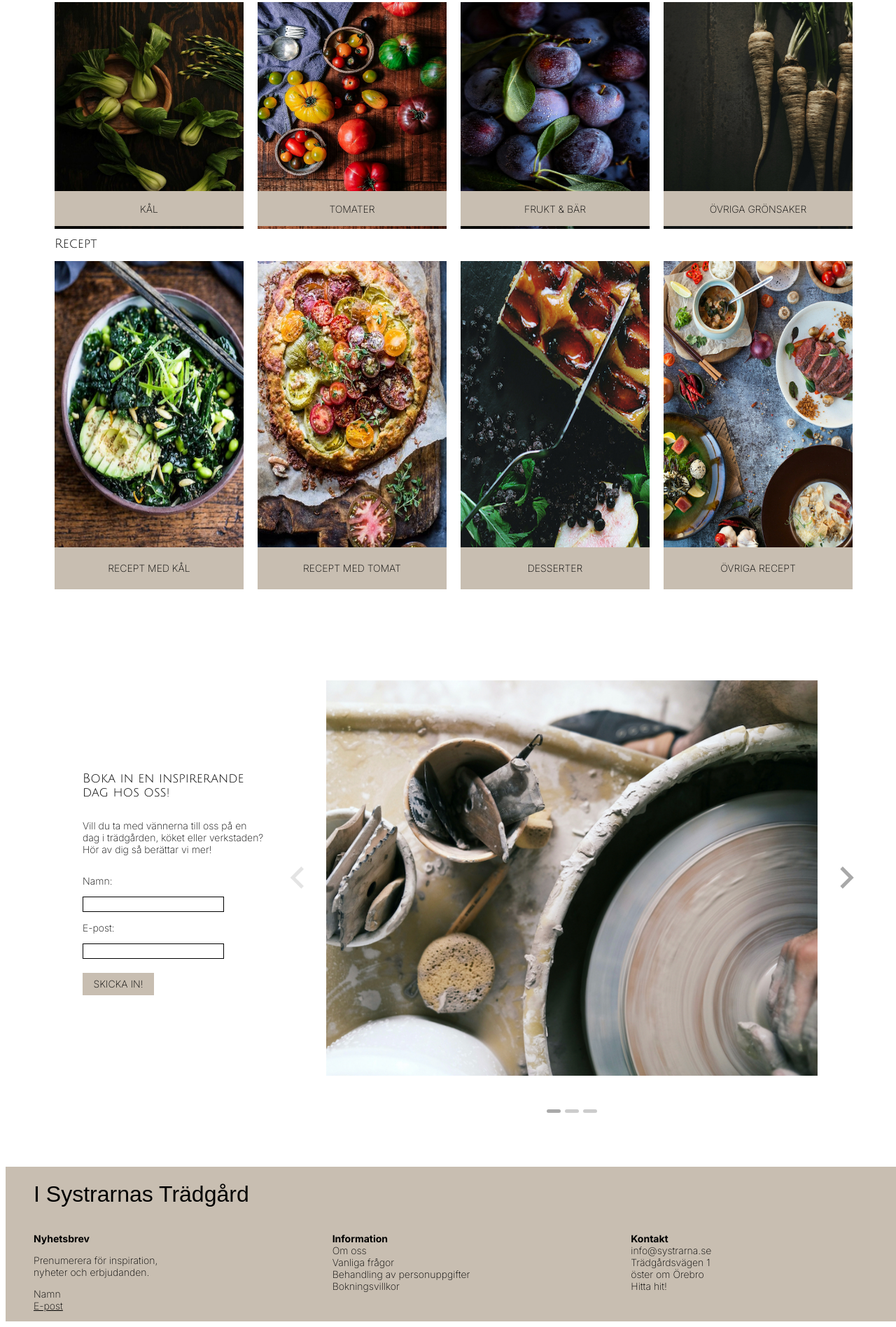
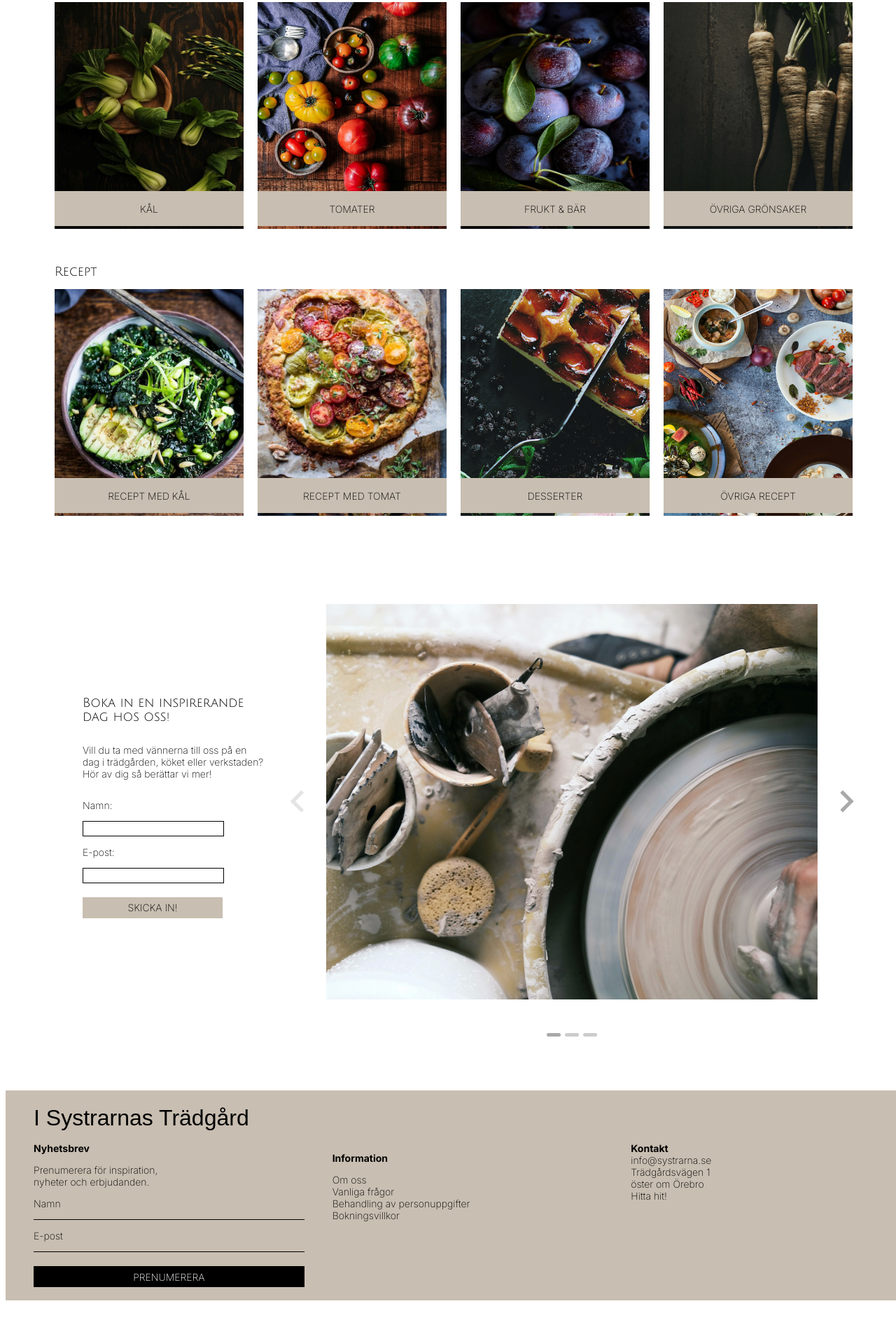
Before and after one commit to asaastrom/Slutprojekt-webbutveckling-1, a plain HTML site: page index.html in a window 1280 px wide. Shown: the part 525-2421 px from the top of the page at 70% size. After the commit the page ends 2391 px from the top, so only its background shows below. Drawn offline with nearby package versions, Linux system fonts and the light colour scheme; a web font is replaced by a local one.

Commit message:
updated index.html, stylesheet.css

```diff
--- a/index.html
+++ b/index.html
@@ -23,20 +23,19 @@
             <a href="#"><img src="Icon/noun-hamburger-menu-beskuren.png" alt="Meny"></a>
         </nav>
         <div class="header-grid-container">
-
             <!-- <img src="img/Tomatplanta blur (small) (1).jpg" alt="Tomatplanta"> -->
             <article class="h-container">
                 <h1 class="white">I systrarnas trädgård</h1>
             </article>
             <article class="button-container">
-                <a class="header-button" href="#">Trädgård</a>
-                <a class="header-button" href="#">Mat</a>
-                <a class="header-button" href="#">Hantverk</a>
+                <a class="header-button-left" href="#">Trädgård</a>
+                <a class="header-button-center" href="#">Mat</a>
+                <a class="header-button-right" href="#">Hantverk</a>
             </article>
         </div>
     </header>
     <main>
-        <section class="wrapper-food">
+        <section class="wrapper-thumbnails">
             <section class="advice">
                 <div class="advice-h">
                     <h2>Odlingstips</h2>
@@ -67,16 +66,16 @@
                     <img class="recipes-one" src="img/Kål rätt(small).jpg" alt="Recept med kål">
                 </div>
                 <p class="recipes-one-p">RECEPT MED KÅL</p>
-                <div>
-                    <img class="recipes-two" src="img/Pizza tomat(small).jpg" alt="Recept med tomat">
+                <div class="recipes-two">
+                    <img src="img/Pizza tomat(small).jpg" alt="Recept med tomat">
                 </div>
                 <p class="recipes-two-p">RECEPT MED TOMAT</p>
-                <div>
-                    <img class="recipes-three" src="img/Plum cake-unsplash(small).jpg" alt="Desserter">
+                <div class="recipes-three">
+                    <img src="img/Plum cake-unsplash(small).jpg" alt="Desserter">
                 </div>
                 <p class="recipes-three-p">DESSERTER</p>
-                <div>
-                    <img class="recipes-four" src="img/Övriga recept(small).jpg" alt="Övriga recept">
+                <div class="recipes-four">
+                    <img src="img/Övriga recept(small).jpg" alt="Övriga recept">
                 </div>
                 <p class="recipes-four-p">ÖVRIGA RECEPT</p>
             </section>
@@ -90,7 +89,7 @@
                     <div class="border-black"></div>
                     <p>E-post:</p>
                     <div class="border-black"></div>
-                    <a class="subscribe" href="#">SKICKA IN!</a>
+                    <a class="submit" href="#">SKICKA IN!</a>
             </aside>
             <div class="splide">
                 <div class="splide__track">
@@ -111,22 +110,19 @@
     </main>
     <footer>
         <h1 class="black">I Systrarnas Trädgård</h1>
-        <ul class="no-bullets-news">
-            <li>
+        <article class="no-bullets-news">
+            <p>
                 <b>Nyhetsbrev</b>
-            </li>
-            <li>
-                <p>Prenumerera för inspiration, <br> nyheter och erbjudanden.</p>
-            </li>
-            <li class="Line">
-                Namn
-            </li>
-            <li class="line">
-                E-post
-            </li>
-        </ul>
+            </p>
+            <p>Prenumerera för inspiration, <br> nyheter och erbjudanden.</p>
+            <p>Namn</p>
+            <div class="border-bottom-one"></div>
+            <p>E-post</p>
+            <div class="border-bottom-two"></div>
+            <a class="subscribe" href="#">PRENUMERERA</a>
+        </article>
         <ul class="no-bullets-about">
-            <li>
+            <p>
                 <b>Information</b>
             </li>
             <li>
--- a/stylesheet.css
+++ b/stylesheet.css
@@ -45,23 +45,11 @@ a {
     color: black;
 }
 
-p, a.subscribe, li {
+p, a.submit, li, a.subscribe {
   font-family: "Inter", sans-serif;
   font-optical-sizing: auto;
   font-weight: 200;
   font-variation-settings: "slnt" 0;
-}
-
-.header-button {
-    height: 30px;
-    width: 80px;
-    text-decoration-line: none;
-    color: black;
-    border: 1px solid white;
-    background-color: white;
-    display: flex;
-    justify-content: center;
-    align-items: center;
 }
 
 .header-menu-container {
@@ -96,7 +84,7 @@ p, a.subscribe, li {
     left: 0;
     width: 100%;
     height: 100%;
-    background-color: rgba(0, 0, 0, 0.5);
+    background-color: rgba(200, 190, 177, 0.4);
     z-index: -1;
 }
 
@@ -107,20 +95,50 @@ p, a.subscribe, li {
 }
 
 .button-container {
-    width: 500px;
+    width: 560px;
     grid-column: 1 / span 1;
     grid-row: 3 / 4;
-    display: flex;
-    align-items: center;
     margin-top: 30px;
     margin-left: 40px;
+    margin-bottom: 40px;
+    display: flex;
+    justify-content: space-around;
 }
 
-.button-container a {
-    margin: 40px;
+.header-button-left {
+    height: 60px;
+    width: 100px;
+    text-decoration-line: none;
+    color: black;
+    background-color: white;
+    display: flex;
+    justify-content: center;
+    align-items: center;
 }
 
-.wrapper-food {
+.header-button-center {
+    height: 60px;
+    width: 100px;
+    text-decoration-line: none;
+    color: black;
+    background-color: white;
+    display: flex;
+    justify-content: center;
+    align-items: center;
+}
+
+.header-button-right {
+    height: 60px;
+    width: 100px;
+    text-decoration-line: none;
+    color: black;
+    background-color: white;
+    display: flex;
+    justify-content: center;
+    align-items: center;
+}
+
+.wrapper-thumbnails {
     padding: 60px;
 }
 
@@ -129,7 +147,6 @@ p, a.subscribe, li {
     grid-template-columns: repeat(4, 1fr);
     grid-template-rows: 50px 270px 50px;
     column-gap: 20px;
-
 }
 
 .advice div img {
@@ -149,7 +166,6 @@ p, a.subscribe, li {
 }
 
 .advice-one-p {
-
     font-size: 14px;
     margin: 0px;
     padding: 10px;
@@ -218,13 +234,14 @@ p, a.subscribe, li {
 }
 
 .recipes {
+    margin-top: 40px;
     display: grid;
     grid-template-columns: repeat(4, 1fr);
-    grid-template-rows: repeat(4, auto);
+    grid-template-rows: 50px 270px 50px;
     column-gap: 20px;
 }
 
-.recipes img {
+.recipes div img {
     height: 100%;
     width: 100%;
 }
@@ -235,15 +252,15 @@ p, a.subscribe, li {
 }
 
 .recipes-one {
-
     grid-column: 1 / 2;
+    aspect-ratio: 225 / 270;
 }
 
 .recipes-one-p {
-    height: 40px;
     font-size: 14px;
     margin: 0px;
     padding: 10px;
+    object-fit: cover;
     display: flex;
     justify-content: center;
     align-items: center;
@@ -253,9 +270,9 @@ p, a.subscribe, li {
 }
 
 .recipes-two {
-
     grid-row: 2 / 3;
     grid-column: 2 / 3;
+    aspect-ratio: 225 / 270;
 }
 
 .recipes-two-p {
@@ -271,9 +288,9 @@ p, a.subscribe, li {
 }
 
 .recipes-three {
-
     grid-row: 2 / 3;
     grid-column: 3 / 4;
+    aspect-ratio: 225 / 270;
 }
 
 .recipes-three-p {
@@ -289,9 +306,9 @@ p, a.subscribe, li {
 }
 
 .recipes-four {
-
     grid-row: 2 / 3;
     grid-column: 4 / 5;
+    aspect-ratio: 225 / 270;
 }
 
 .recipes-four-p {
@@ -326,13 +343,12 @@ aside.left {
 }
 
 aside.left a {
-    width: 100px;
+    width: 200px;
     height: 30px;
     margin-top: 20px;
     text-decoration: none;
     color: black;
     background-color: #C8BEB1;
-    border: 1px solid #C8BEB1;
     display: flex;
     justify-content: center;
     align-items: center;
@@ -375,15 +391,18 @@ div.border-black {
 }
 
 footer {
+    height: 300px;
     display: grid;
     grid-template-columns: repeat(3, 1fr);
-    grid-template-rows: repeat(1, 1fr);
+    grid-template-rows: auto;
     background-color: #C8BEB1;
 }
 
 h1.black {
+    height: 20px;
     font-size: 32px;
     margin-left: 40px;
+    margin-bottom: 0px;
     color: black;
     grid-row: 1 / 2;
     grid-column: 1 / 3;
@@ -393,15 +412,33 @@ ul {
     font-size: 14px;
 }
 
-.line {
-    text-decoration: underline;
-    text-decoration-color: black;
+.border-bottom-one, .border-bottom-two {
+    border-bottom: 1px solid black;
 }
 
-footer ul.no-bullets-news {
+.border-bottom-one p, .border-bottom-two p {
+    border-bottom: 1px solid black;
+}
+
+footer article.no-bullets-news {
+    font-size: 14px;
+    margin-left: 40px;
     grid-column: 1 / 2;
     grid-row: 2 / 3;
     list-style-type: none;
+}
+
+.subscribe {
+    width: 100%;
+    height: 30px;
+    margin-top: 20px;
+    text-decoration: none;
+    color: white;
+    background-color: black;
+    font-weight: 100;
+    display: flex;
+    justify-content: center;
+    align-items: center;
 }
 
 footer ul.no-bullets-about {
```
